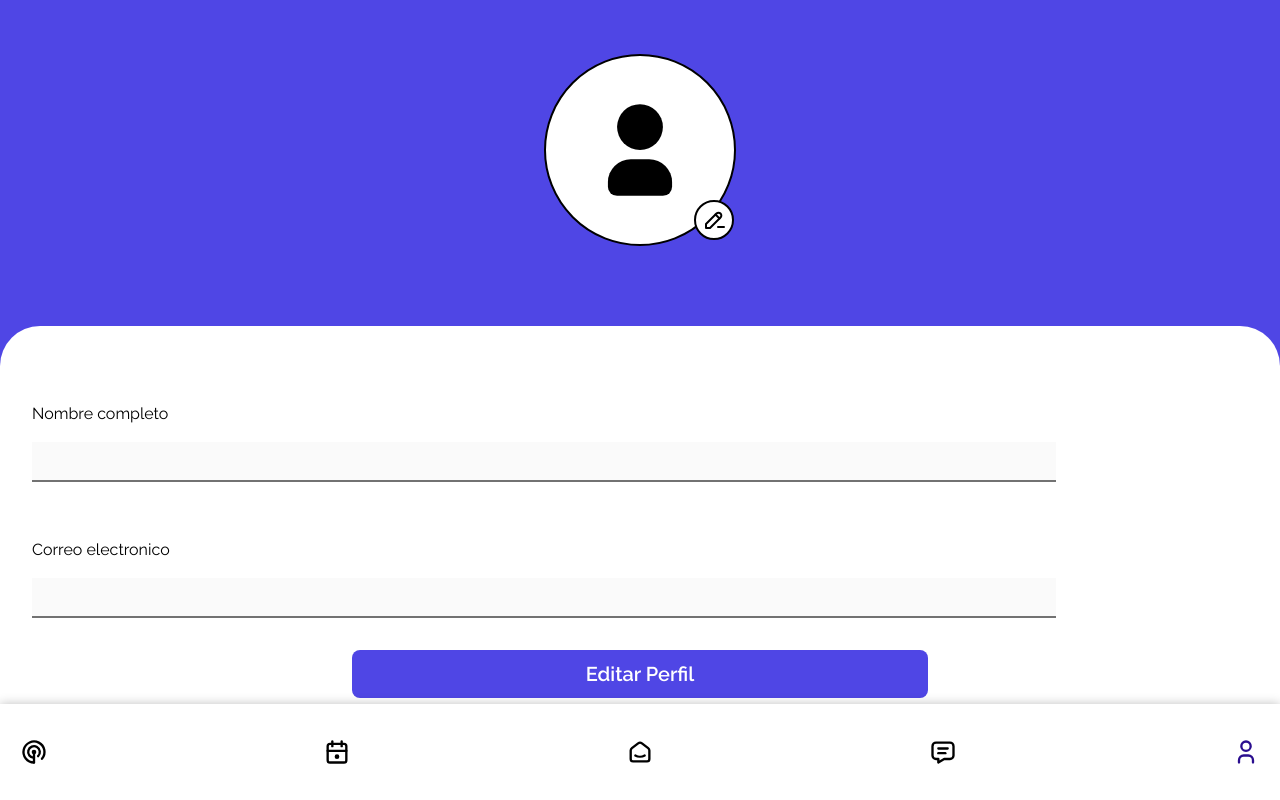
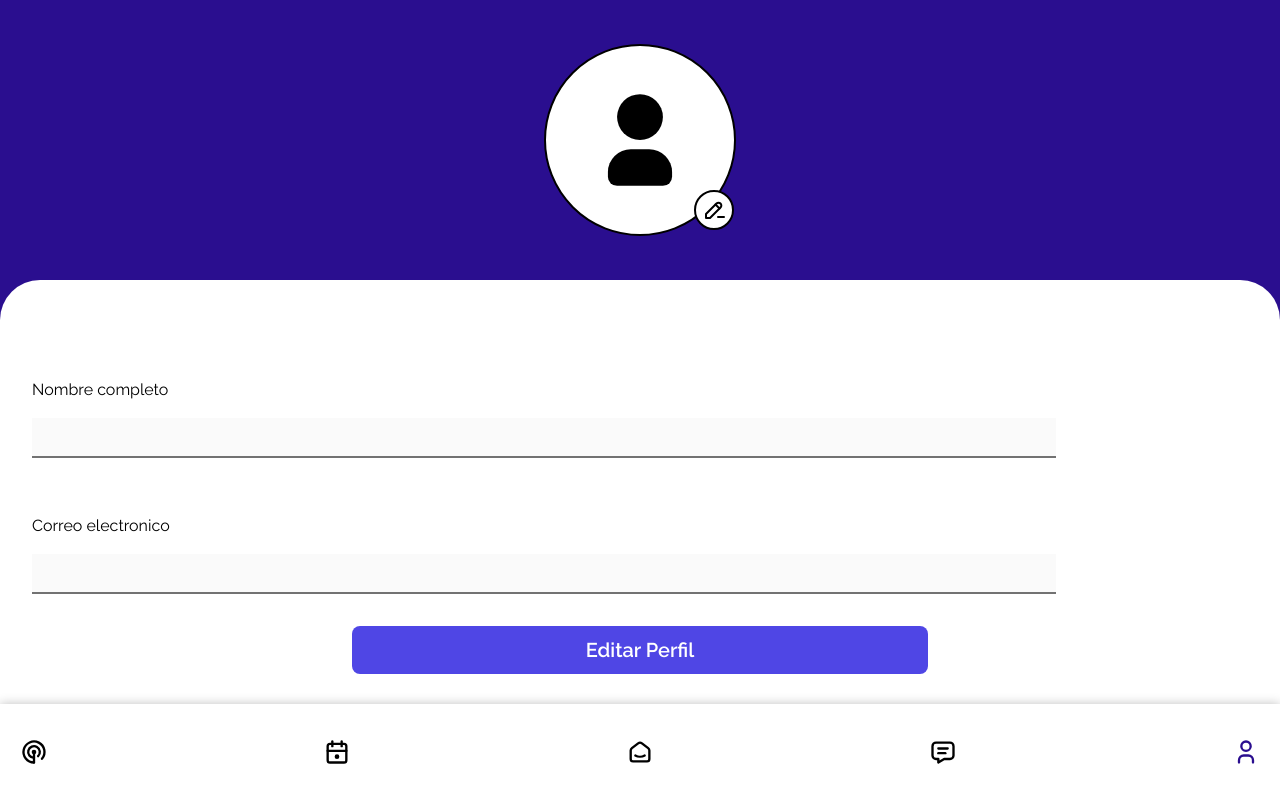
Before and after one commit to Tintaa307/pillwise, a Next.js app: page /profile in a window 1280 px wide. Built offline with nearby package versions, Linux system fonts and the light colour scheme; no server answers.

Commit message:
fixed css profile

```diff
--- a/src/app/profile/page.tsx
+++ b/src/app/profile/page.tsx
@@ -49,9 +49,10 @@ const Profile = () => {
       {status === LOADING ? (
         <Loader />
       ) : (
-        <main className="w-full h-screen bg-indigo-600">
-          <div className="w-full h-full flex items-center justify-center flex-col gap-20">
-            <picture className="w-48 h-48 rounded-full bg-white border-[2px] border-black">
+        <main className="w-full h-screen bg-primary_blue">
+          <div className="w-full h-full flex items-center justify-center flex-col">
+            <picture className="w-full h-[35%] flex items-center justify-center">
+              <div className="relative w-48 h-48 rounded-full bg-white border-[2px] border-black">
                 <div className="w-full h-full flex items-center justify-center">
                   <IconUserFilled
                     width={110}
@@ -69,9 +70,10 @@ const Profile = () => {
                     )}
                   />
                 </div>
+              </div>
             </picture>
-            <section className="w-full h-max rounded-t-[40px] bg-white flex items-center justify-center ">
-              <div className="w-full h-full flex items-center justify-center mt-14">
+            <section className="w-full h-[65%] rounded-t-[40px] bg-white flex items-center justify-center ">
+              <div className="w-full h-full flex items-center justify-center">
                 <Formik
                   initialValues={{
                     name: "",
```
Lines whose indentation alone changed are shown as unchanged.
